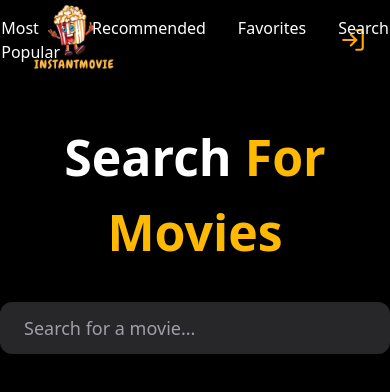
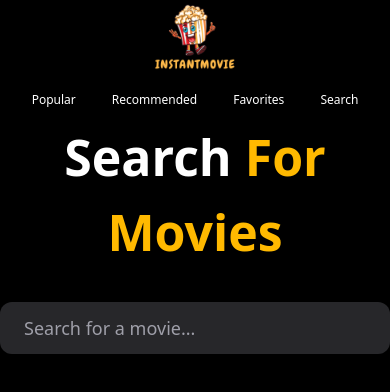
Before and after one commit to Danmile/InstantMovie, a React (Vite) app in the folder frontend/: page /search in a window 390 px wide. Shown: the top 392 px of the page. Built offline with nearby package versions, Linux system fonts and the light colour scheme.

Commit message:
Fixed navbar for mobile

```diff
--- a/frontend/src/components/MovieCard.jsx
+++ b/frontend/src/components/MovieCard.jsx
@@ -4,7 +4,7 @@ import { Heart } from "lucide-react";
 import { useMovieStore } from "../store/useMovieStore";
 
 const MovieCard = ({ movie }) => {
-  const { title, image, overview, trailer, rating, genres } = movie;
+  const { title, image, overview, trailer, rating, genres, year } = movie;
   const [isOpen, setIsOpen] = useState(false);
   // const [liked, setLiked] = useState(false);
   const { addFavMovies, favMovies } = useMovieStore();
@@ -89,7 +89,8 @@ const MovieCard = ({ movie }) => {
                 )}
               </div>
               <h3 className="text-2xl font-bold mt-3 ml-4">{title}</h3>
-              <p className="text-[7px] mt-1 ml-4 text-gray-400">{genres}</p>
+              <p className="text-[7px] ml-4 text-gray-400">{year}</p>
+              <p className="text-[7px] mt-3 ml-4 text-gray-400">{genres}</p>
               <div className="ml-4">
                 <StarRatings
                   rating={rating / 2}
--- a/frontend/src/components/Navbar.jsx
+++ b/frontend/src/components/Navbar.jsx
@@ -1,14 +1,13 @@
 import React from "react";
 import logo from "../assets/Logo.png";
-import { LogIn } from "lucide-react";
 import { Link } from "react-router-dom";
 
 const Navbar = () => {
   return (
-    <div className="relative h-20 bg-black flex items-center justify-between px-6">
-      {/* Logo - Left */}
-      <div className="flex items-center">
-        <Link to={"/"}>
+    <div className="bg-black h-20 px-4 flex items-center justify-center md:justify-between relative">
+      {/* Logo on mobile: center | desktop: left */}
+      <div className="absolute left-1/2 -translate-x-1/2 md:static md:translate-x-0 md:flex md:items-center">
+        <Link to="/">
           <img
             src={logo}
             alt="Logo"
@@ -17,37 +16,28 @@ const Navbar = () => {
         </Link>
       </div>
 
-      {/* Center Links */}
-      <div className="absolute left-1/2 -translate-x-1/2 flex space-x-8">
-        <Link
-          to={"/"}
-          className="text-white hover:text-amber-400 transition duration-300"
-        >
-          Most Popular
+      <div className="md:flex absolute left-1/2 -translate-x-1/2 space-x-9 mt-30 text-xs md:mt-0 md:text-base">
+        <Link to="/" className="text-white hover:text-amber-400 transition">
+          Popular
         </Link>
         <Link
-          to={"/Recommended"}
-          className="text-white hover:text-amber-400 transition duration-300"
+          to="/Recommended"
+          className="text-white hover:text-amber-400 transition"
         >
           Recommended
         </Link>
         <Link
           to="/favorites"
-          className="text-white hover:text-amber-400 transition duration-300"
+          className="text-white hover:text-amber-400 transition"
         >
           Favorites
         </Link>
         <Link
           to="/search"
-          className="text-white hover:text-amber-400 transition duration-300"
+          className="text-white hover:text-amber-400 transition"
         >
           Search
         </Link>
-      </div>
-
-      {/* Login Icon - Right */}
-      <div className="text-white hover:scale-110 transition-transform duration-200">
-        <LogIn size={26} color="orange" />
       </div>
     </div>
   );
```
